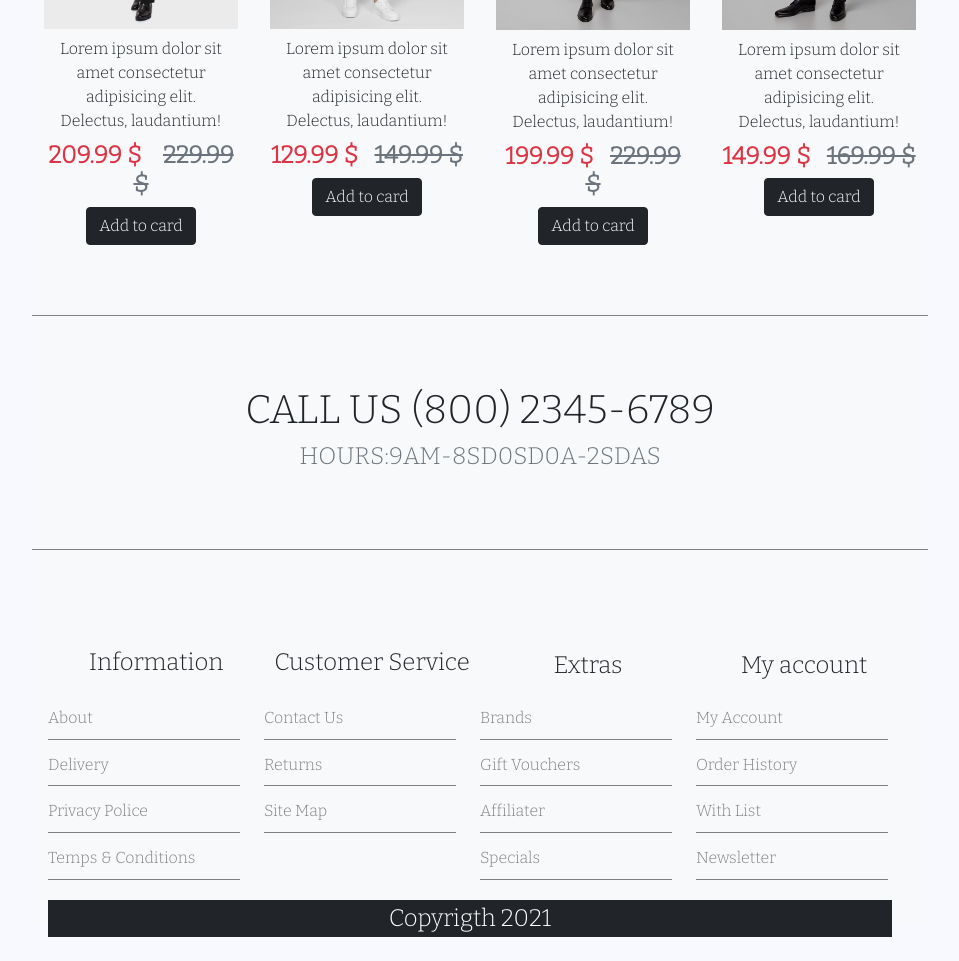
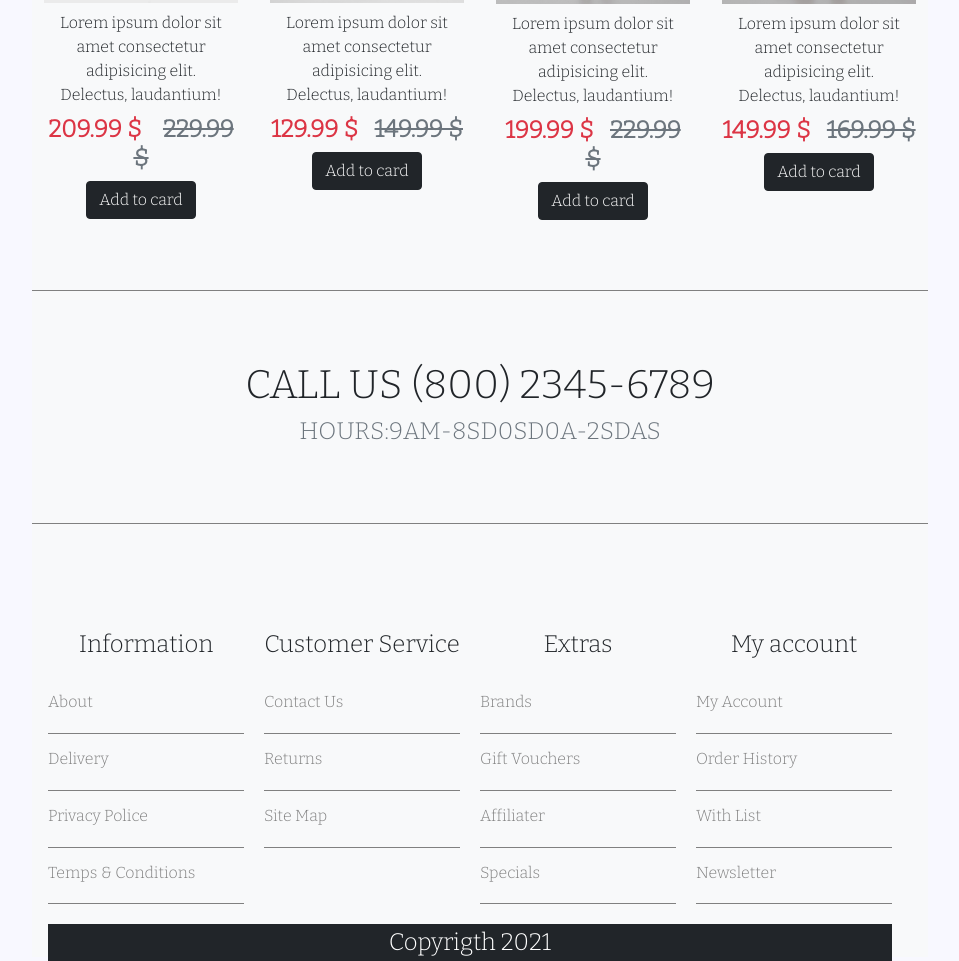
Before and after one commit to QuemS/QuemS.github.io, a plain HTML site: page Homework-13/inxdex2.html in a window 1280 px wide. Shown: the part 1908-2869 px from the top of the page, without its empty margins (160-1119 px from the left). Before the commit the page ends 2845 px from the top, so only its background shows below. Drawn offline with nearby package versions, Linux system fonts and the light colour scheme.

Commit message:
fix error

```diff
--- a/Homework-13/assets/css/homework11-1.css
+++ b/Homework-13/assets/css/homework11-1.css
@@ -14,6 +14,7 @@
     align-items: center;
 }
 .ulbox {
+    margin: 0 0 2px 0;
     padding: 0 10px;
     text-align: center;
 }
@@ -68,22 +69,22 @@ img {
 
 }
 .information {
-    padding:2px;
+    padding: 10px 0;
     text-align: center;
     grid-area: information;
 }
 .customer {
     text-align: center;
-    padding:2px;
+    padding: 10px 0;
     grid-area: customer;
 }
 .extras {
-    padding:5px;
+    padding: 10px 0;
     text-align: center;
     grid-area: extras;
 }
 .myaccount {
-    padding:5px;
+    padding: 10px 0;
     text-align: center;
     grid-area: myaccount;
 }
@@ -133,7 +134,7 @@ img {
     grid-area: newsletter;
 }
 .gridfooter {
-
+    text-align: center;
     padding: 5px 0 5px 15px;
     display: grid;
     grid-template-columns: 1fr ;
@@ -181,6 +182,7 @@ img {
                           "watch  ";
 }
 .gridmain {
+
     display: grid;
     grid-template-columns: 1fr ;
     grid-template-rows: 1fr;
@@ -188,7 +190,7 @@ img {
 
 }
 .sella {
-    padding-top: 2rem;
+    padding-top: 1.2rem;
     display:block;
     text-align: center;
 
@@ -202,8 +204,8 @@ a:hover {
     size: 15px;
     border-top: 1px solid gray;
     border-bottom: 1px solid gray;
-    padding: 10px -1px;
-    margin: 10px -1px 10px -1px;
+    padding: 10px 10px;
+    margin: 20px 10px;
 
 }
 .footercolor {
@@ -253,6 +255,7 @@ div.headerflex:hover {
 
     }
     .gridfooter {
+
         padding: 10px 0;
         text-align: left;
         grid-template-columns: 1fr 1fr 1fr 1fr;
@@ -322,7 +325,10 @@ div.headerflex:hover {
     }
     .copyrigth {
         padding: 30px 0;
-        margin: 10px 20px -30px 0;
+        margin: 10px 20px -20px 0;
+    }
+    .gridfooter div {
+        margin: 0 20px 0 0;
     }
 
 }
--- a/Homework-13/inxdex2.html
+++ b/Homework-13/inxdex2.html
@@ -149,7 +149,7 @@
                 <div class="information">
                    <h4>Information</h4>
                 </div>
-                <div class="customer">
+                <div class="customer ">
                     <h4>Customer Service</h4>
                 </div>
                 <div class="extras">
@@ -158,49 +158,49 @@
                 <div class="myaccount">
                     <h4>My account</h4>
                 </div>
-                <div class="about me-4 ">
+                <div class="about  ">
                     <a href="" class="footercolor">About</a>
                 </div>
-                <div class="contact  me-4">
+                <div class="contact  ">
                     <a href="" class="footercolor">Contact Us</a>
                 </div>
-                <div class="brands  me-4">
+                <div class="brands  ">
                     <a href="" class="footercolor">Brands</a>
                 </div>
-                <div class="account me-4">
+                <div class="account ">
                     <a href=""class="footercolor">My Account</a>
                 </div>
-                <div class="delivery  me-4 ">
+                <div class="delivery   ">
                     <a href=""class="footercolor">Delivery</a>
                 </div>
-                <div class="returns  me-4 ">
+                <div class="returns   ">
                     <a href="" class="footercolor">Returns</a>
                 </div>
-                <div class="gift  me-4 ">
+                <div class="gift   ">
                     <a href="" class="footercolor">Gift Vouchers</a>
                 </div>
-                <div class="order  me-4 ">
+                <div class="order   ">
                     <a href="" class="footercolor">Order History</a>
                 </div>
-                <div class="privacy p me-4 ">
+                <div class="privacy p  ">
                     <a href="" class="footercolor">Privacy Police</a>
                 </div>
-                <div class="site me-4 ">
+                <div class="site  ">
                     <a href="" class="footercolor">Site Map</a>
                 </div>
-                <div class="affiliater me-4 ">
+                <div class="affiliater  ">
                     <a href="" class="footercolor">Affiliater</a>
                 </div>
-                <div class="withlist me-4 ">
+                <div class="withlist  ">
                     <a href="" class="footercolor">With List</a>
                 </div>
-                <div class="temps  me-4 ">
+                <div class="temps  ">
                     <a href="" class="footercolor">Temps & Conditions</a>
                 </div>
-                <div class="specials me-4 ">
+                <div class="specials  ">
                     <a href="" class="footercolor">Specials</a>
                 </div>
-                <div class="newsletter  me-4 ">
+                <div class="newsletter   ">
                     <a href="" class="footercolor">Newsletter</a>
                 </div>
 
```
